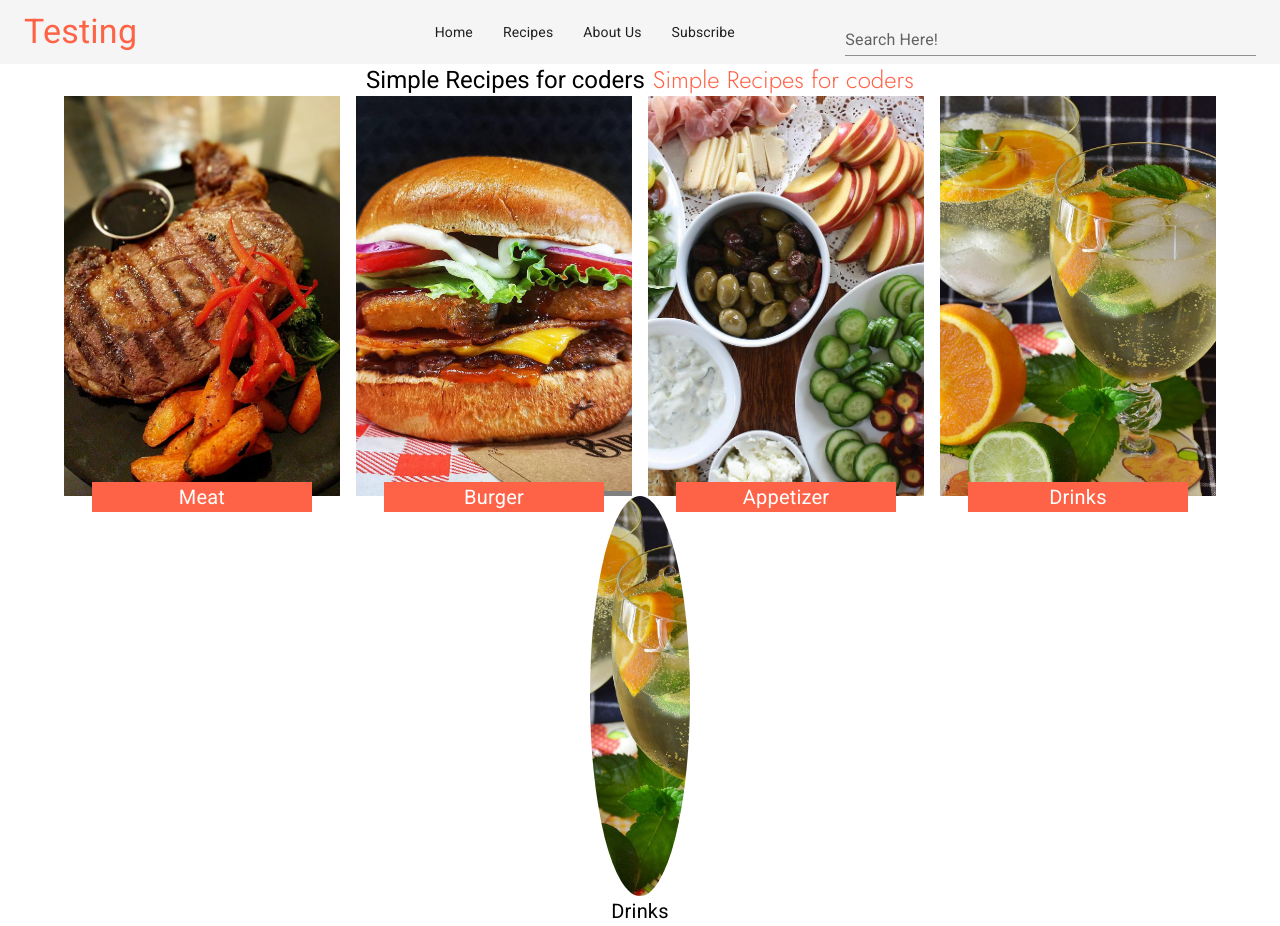
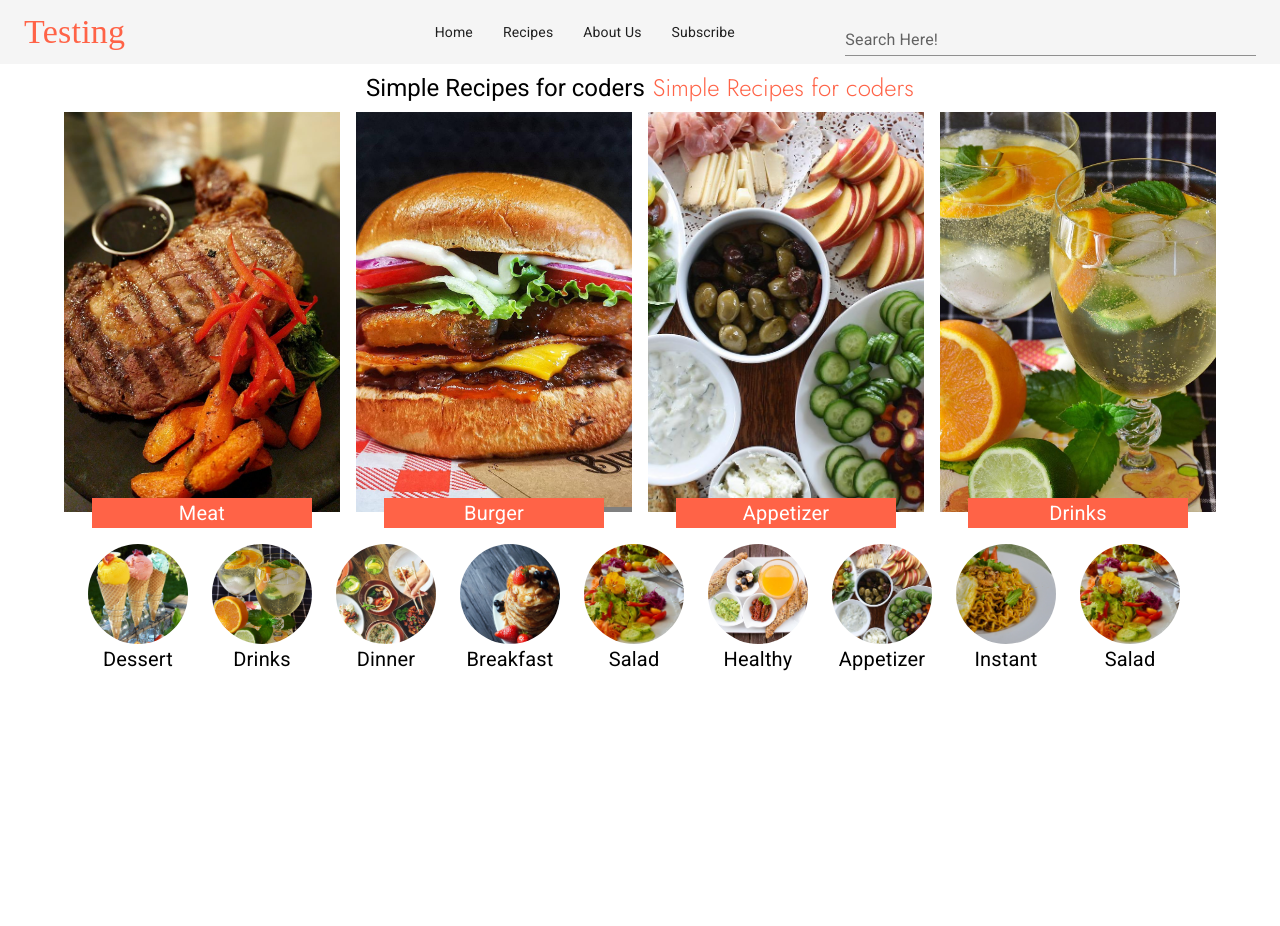
Before and after one commit to abhikumar18/Web_Developement_IS, a React (Create React App) app in the folder ui/: page / in a window 1280 px wide. After the commit the page ends 800 px from the top, so only its background shows below. Built offline with nearby package versions, Linux system fonts and the light colour scheme.

Commit message:
Category completed

```diff
--- a/ui/src/App.js
+++ b/ui/src/App.js
@@ -1,13 +1,11 @@
 import Hero from "./components/hero/Hero";
 import Navbar from "./components/navbar/Navbar";
-import Category from './components/categoryList/Category'
 
 function App() {
   return (
     <>
      <Navbar />
      <Hero />
-     <Category />
     </>
   );
 }
--- a/ui/src/components/categoryList/Category.js
+++ b/ui/src/components/categoryList/Category.js
@@ -1,9 +1,16 @@
-import { Container } from '@mui/system';
+import { Container, Stack } from '@mui/system';
 import React from 'react'
 import { styled } from "@mui/material/styles";
 import { Grid, Typography } from '@mui/material';
 import { Box} from '@mui/system';
 import drinks from '../../static/drinks.jpg';
+import dessert from '../../static/dessert.jpg';
+import dinner from '../../static/dinner.jpg';
+import breakfast from '../../static/breakfast2.jpg';
+import salad from '../../static/salad.jpg';
+import healthy from '../../static/healthy.jpg';
+import appetizer from '../../static/appetizer.jpg';
+import instant from '../../static/instant.jpg';
 
 const Category = () => {
 
@@ -18,10 +25,10 @@ const Category = () => {
         width:'100px',
         cursor:'pointer',
         [theme.breakpoints.up('md')]:{
-            height: 400,
+            height: 100,
         },
         [theme.breakpoints.down('md')]:{
-            height: 200,
+            height: 100,
         },
         "&:hover":{
             opacity:0.8,
@@ -46,12 +53,58 @@ const Category = () => {
   })
 
   return (
-    <Container>
+    <Stack
+        Container
+        direction={'row'}
+        mt={4}
+        spacing={3}
+        ml={3}
+        sx={{overflow:'auto'}}>
+        <CardBox>
+           <StyledCard sx={{backgroundImage:`url(${dessert})`}} />
+           <StyledTypography>Dessert</StyledTypography>
+        </CardBox>
+
         <CardBox>
            <StyledCard sx={{backgroundImage:`url(${drinks})`}} />
            <StyledTypography>Drinks</StyledTypography>
         </CardBox>
-    </Container>
+
+        <CardBox>
+           <StyledCard sx={{backgroundImage:`url(${dinner})`}} />
+           <StyledTypography>Dinner</StyledTypography>
+        </CardBox>
+
+        <CardBox>
+           <StyledCard sx={{backgroundImage:`url(${breakfast})`}} />
+           <StyledTypography>Breakfast</StyledTypography>
+        </CardBox>
+
+        <CardBox>
+           <StyledCard sx={{backgroundImage:`url(${salad})`}} />
+           <StyledTypography>Salad</StyledTypography>
+        </CardBox>
+
+        <CardBox>
+           <StyledCard sx={{backgroundImage:`url(${healthy})`}} />
+           <StyledTypography>Healthy</StyledTypography>
+        </CardBox>
+
+        <CardBox>
+           <StyledCard sx={{backgroundImage:`url(${appetizer})`}} />
+           <StyledTypography>Appetizer</StyledTypography>
+        </CardBox>
+
+        <CardBox>
+           <StyledCard sx={{backgroundImage:`url(${instant})`}} />
+           <StyledTypography>Instant</StyledTypography>
+        </CardBox>
+
+        <CardBox>
+           <StyledCard sx={{backgroundImage:`url(${salad})`}} />
+           <StyledTypography>Salad</StyledTypography>
+        </CardBox>
+    </Stack>
   )
 }
 
--- a/ui/src/components/hero/Hero.js
+++ b/ui/src/components/hero/Hero.js
@@ -6,6 +6,7 @@ import burger from '../../static/burger1.jpg';
 import meat from '../../static/meat.jpg';
 import appetizer from '../../static/appetizer.jpg';
 import drinks from '../../static/drinks.jpg';
+import Category from '../categoryList/Category'
 
 const Hero = () => {
 
@@ -83,6 +84,7 @@ const Hero = () => {
             </Grid>
 
         </Grid>
+        <Category />
     </Container>
   )
 }
--- a/ui/src/components/navbar/Navbar.js
+++ b/ui/src/components/navbar/Navbar.js
@@ -30,7 +30,12 @@ const Navbar = () => {
     <AppBar color='default' position='sticky' elevation={0}>
        <StyledToolbar>
          <Box flex={{xs:25,md:1}}>
-            <Typography variant="h4" color={"tomato"}>Testing</Typography>
+            <Typography
+                variant="h4"
+                color={"tomato"}
+                sx={{fontFamily:'splash,cursive',textAlign:{xs:'center',md:'left'},}}
+                >
+                  Testing</Typography>
          </Box>
 
          <MenuBox
@@ -73,7 +78,14 @@ const Navbar = () => {
     </Drawer>
     </AppBar>
 
-    <Box sx={{display:'flex',justifyContent:'center',flexDirection:{xs:'column',md:'row'}}}>
+    <Box
+       sx={{
+        display:'flex',
+        justifyContent:'center',
+        flexDirection:{xs:'column',md:'row'},
+        padding:1
+        }}
+    >
     <Typography align = 'center' variant='h5' mr={{xs:0,md:1}}>
        Simple Recipes for coders
     </Typography>
```
Also changed, not shown: ui/src/components/main/Main.js (added).
